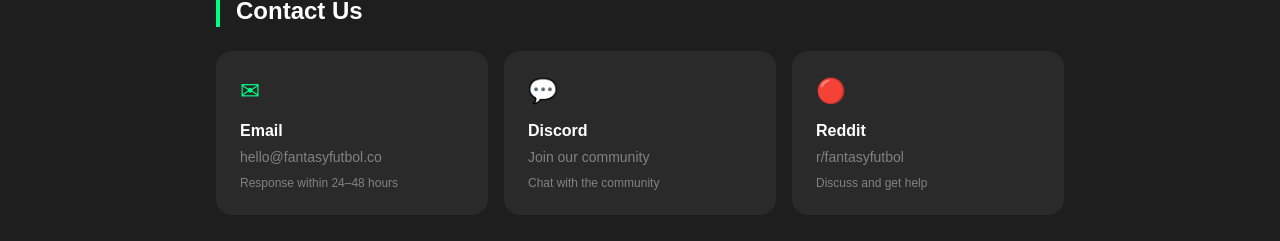
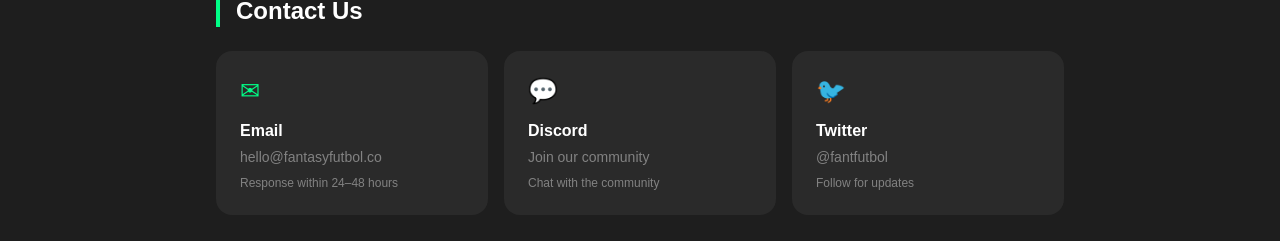
Before and after one commit to fantasy-futbol/website, a Next.js app: page /knowledge-hub in a window 1280 px wide. Shown: the part 298-539 px from the top of the page. Built offline with nearby package versions, Linux system fonts and the light colour scheme; no server answers.

Commit message:
Replace Reddit with Twitter, update Discord link to new permanent invite

```diff
--- a/src/app/knowledge-hub/page.tsx
+++ b/src/app/knowledge-hub/page.tsx
@@ -62,7 +62,7 @@
               <div className="text-[#828282] text-xs mt-2">Response within 24–48 hours</div>
             </a>
               <a
-              href="https://discord.gg/u64YjhFhM5"
+                href="https://discord.gg/cMwr7ZNB2v"
                 target="_blank"
                 rel="noopener noreferrer"
                 className="bg-[#2A2A2A] rounded-2xl p-6 hover:bg-[#333333] transition-colors group"
@@ -75,17 +75,17 @@
                 <div className="text-[#828282] text-xs mt-2">Chat with the community</div>
               </a>
             <a
-              href="https://reddit.com/r/fantasyfutbol"
+              href="https://x.com/fantfutbol"
               target="_blank"
               rel="noopener noreferrer"
               className="bg-[#2A2A2A] rounded-2xl p-6 hover:bg-[#333333] transition-colors group"
             >
-              <div className="text-[#00FF87] text-2xl mb-3">🔴</div>
-              <div className="font-semibold mb-1">Reddit</div>
+              <div className="text-[#00FF87] text-2xl mb-3">🐦</div>
+              <div className="font-semibold mb-1">Twitter</div>
               <div className="text-[#828282] text-sm group-hover:text-[#00FF87] transition-colors">
-                r/fantasyfutbol
+                @fantfutbol
               </div>
-              <div className="text-[#828282] text-xs mt-2">Discuss and get help</div>
+              <div className="text-[#828282] text-xs mt-2">Follow for updates</div>
             </a>
           </div>
         </section>
@@ -212,7 +212,7 @@
               <li className="flex items-start gap-2">
                 <span className="text-[#00FF87] mt-0.5">•</span>
                 <span>
-                  <strong className="text-white">Reddit:</strong> Post on r/fantasyfutbol
+                  <strong className="text-white">Twitter:</strong> Follow @fantfutbol
                 </span>
               </li>
               <li className="flex items-start gap-2">
--- a/src/lib/links.ts
+++ b/src/lib/links.ts
@@ -20,5 +20,5 @@
   { name: 'Instagram', icon: 'instagram', url: 'https://www.instagram.com/fantfutbol/' },
   { name: 'TikTok', icon: 'tiktok', url: 'https://www.tiktok.com/@fant.futbol' },
   { name: 'YouTube', icon: 'youtube', url: 'https://www.youtube.com/@FantFutbol/' },
-  { name: 'Discord', icon: 'discord', url: 'https://discord.gg/u64YjhFhM5' },
+  { name: 'Discord', icon: 'discord', url: 'https://discord.gg/cMwr7ZNB2v' },
 ];
```
Lines whose indentation alone changed are shown as unchanged.
